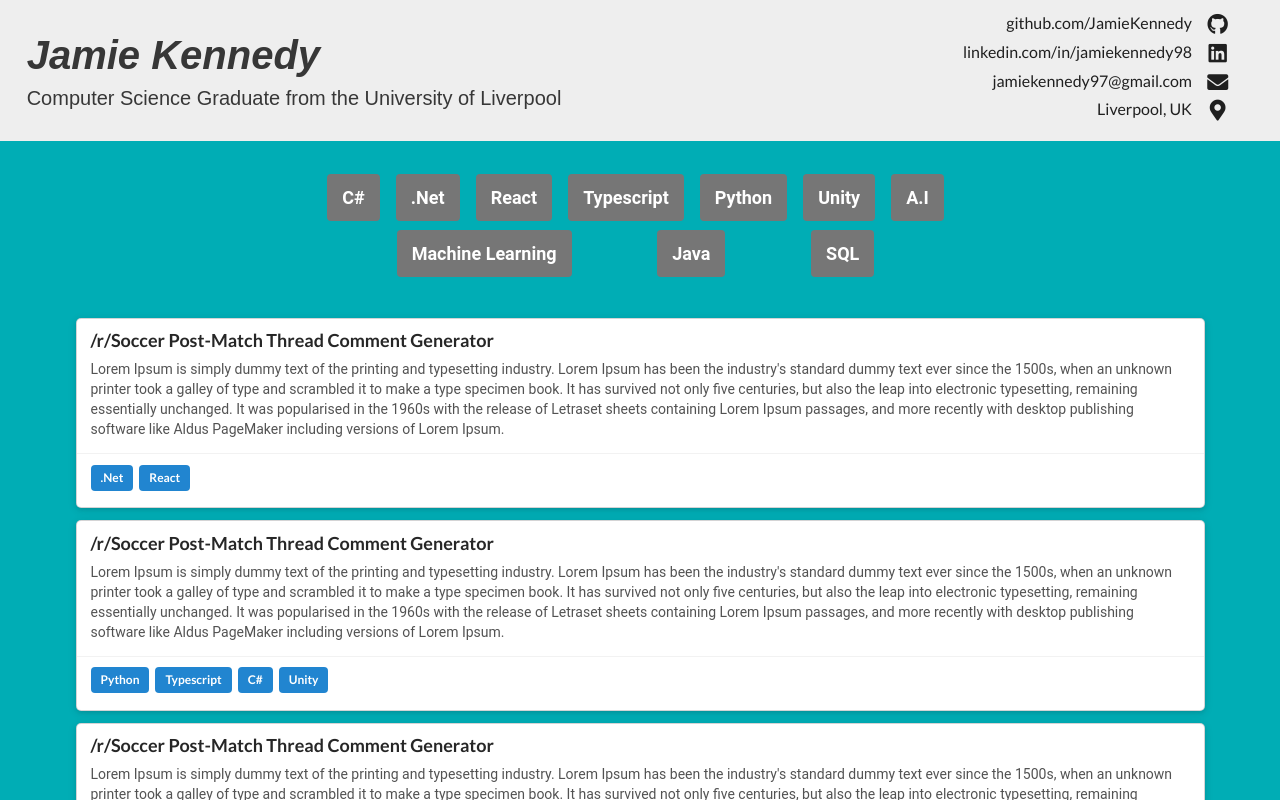
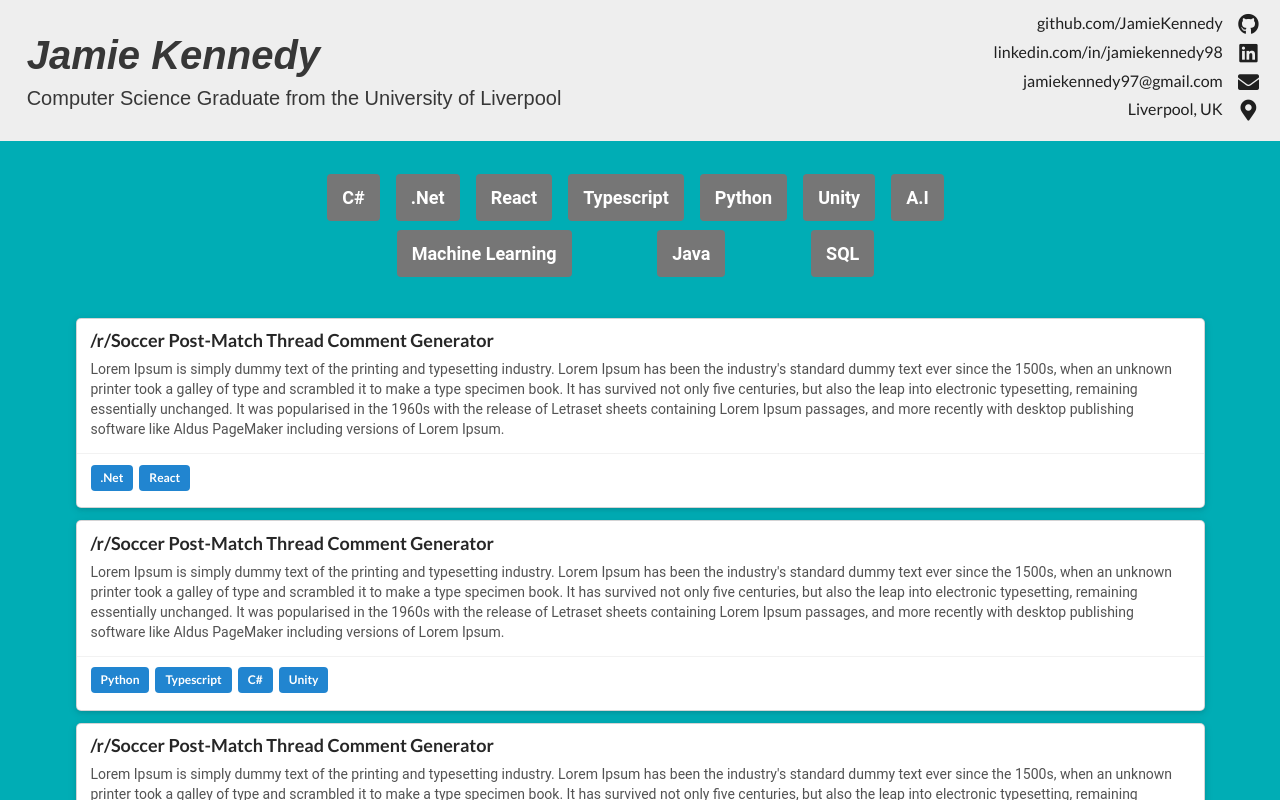
Before and after one commit to JamieKennedy/portfolio_website, a React (Create React App) app: page / in a window 1280 px wide. Shown: the top 800 px of the page. Built offline with nearby package versions, Linux system fonts and the light colour scheme.

Commit message:
Improved header resizing

```diff
--- a/src/CSS/Home.css
+++ b/src/CSS/Home.css
@@ -30,7 +30,7 @@ p {
 }
 
 .titleContainer {
-  width: 50%;
+  width: 450pt;
   padding: 20pt;
 }
 
@@ -50,7 +50,7 @@ p {
 
 .socialsContainer {
   padding: 10pt;
-  width: 50%;
+  width: 250pt;
 }
 
 .social {
--- a/src/SCSS/Home.scss
+++ b/src/SCSS/Home.scss
@@ -24,7 +24,7 @@ p {
 }
 
 .titleContainer {
-	width: 50%;
+	width: 450pt;
 	padding: 20pt;
 }
 
@@ -46,7 +46,7 @@ p {
 
 .socialsContainer {
 	padding: 10pt;
-	width: 50%;
+	width: 250pt;
 }
 
 .social {
```
